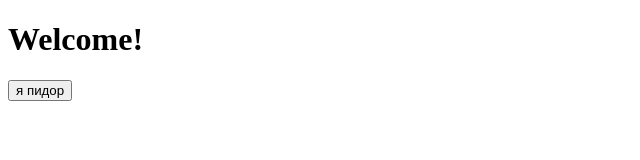
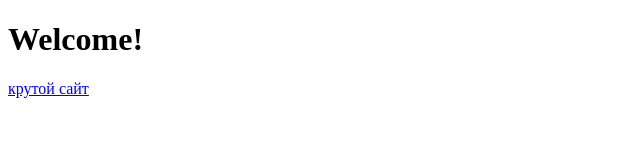
Before and after one commit to kulichhack/kulixhack, a plain HTML site: page index.html in a window 1280 px wide. Shown: the whole page, without its empty margins (0-640 px from the left). Drawn offline with Linux system fonts and the light colour scheme.

Commit message:
Update index.html

```diff
--- a/index.html
+++ b/index.html
@@ -5,6 +5,6 @@
 </head>
   <body>
     <h1>Welcome!</h1>
+    <a href="https://miroshkin0207.github.io/miroshkin/">крутой сайт</a>
   </body>
 </html>
-<button>я пидор</button>
```
